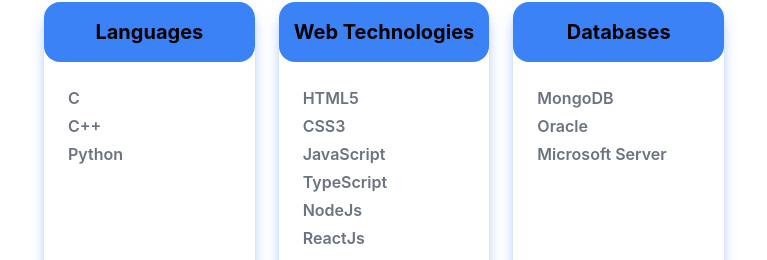
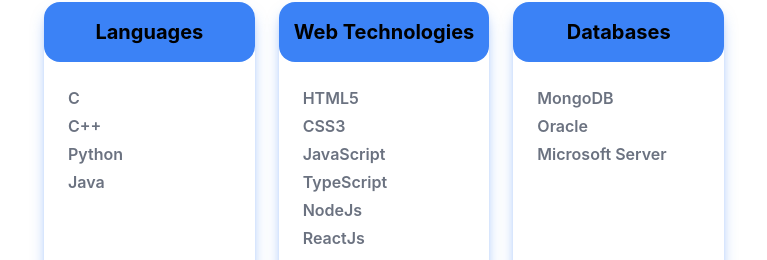
Before and after one commit to alecvaluev/portfolio, a React (Create React App) app: page / in a window 1280 px wide. Shown: the part 1501-1761 px from the top of the page, without its empty margins (256-1023 px from the left). Built offline with nearby package versions, Linux system fonts and the light colour scheme.

Commit message:
adding Java to programming_languages

```diff
--- a/src/data/constants.js
+++ b/src/data/constants.js
@@ -28,6 +28,6 @@
     }
 }
 
-export const programming_languages = ['C', 'C++', 'Python'];
+export const programming_languages = ['C', 'C++', 'Python', 'Java'];
 export const web_technologies = ['HTML5', 'CSS3', 'JavaScript', 'TypeScript', 'NodeJs', 'ReactJs', 'ReduxJs', 'NextJs', 'Bootstrap', 'Tailwind CSS'];
 export const databases = ['MongoDB', 'Oracle','Microsoft Server'];
```
